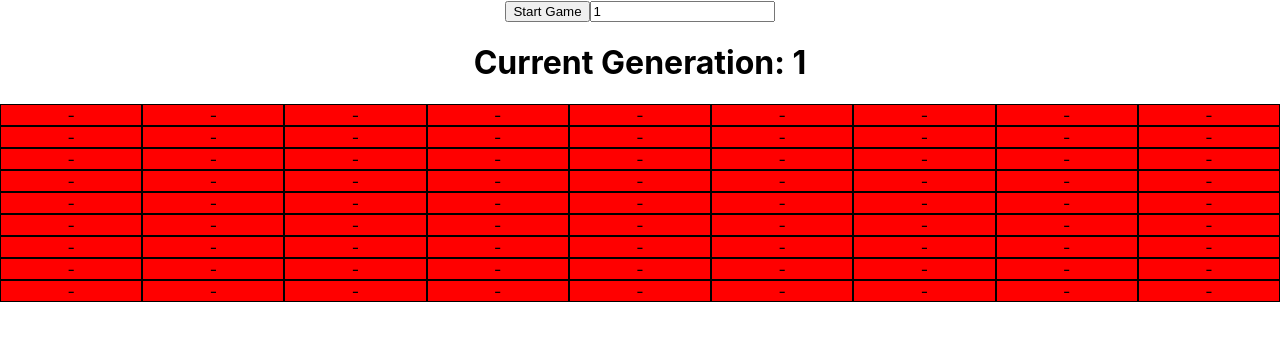
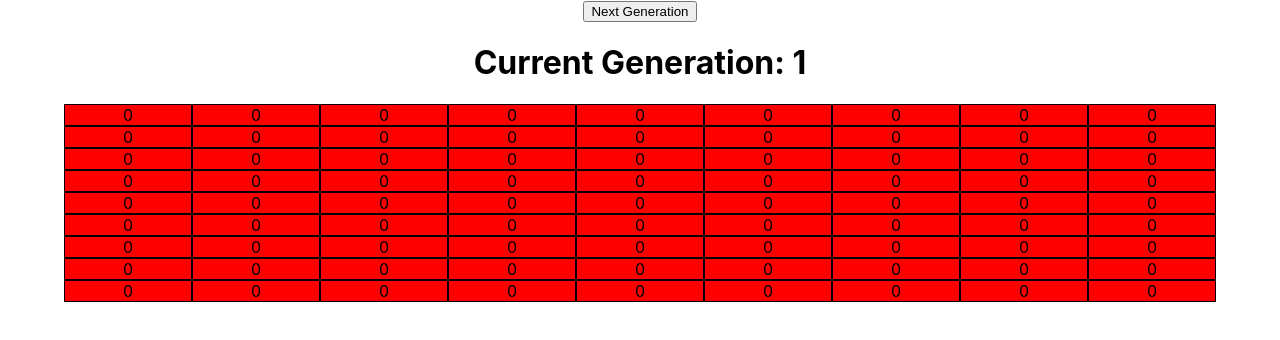
Before and after one commit to DillonRmD/Game-Of-Life-React, a React (Create React App) app: page / in a window 1280 px wide. Shown: the top 340 px of the page. Built offline with nearby package versions, Linux system fonts and the light colour scheme; the HTML template or start-up script is replaced by a standard one.

Commit message:
Restructured how game functions

```diff
--- a/src/App.css
+++ b/src/App.css
@@ -5,6 +5,8 @@
 .grid{
   display:grid;
   grid-template-columns: repeat(9, 1fr);
+  margin-left: 5%;
+  margin-right: 5%;
 }
 
 .row{
--- a/src/App.tsx
+++ b/src/App.tsx
@@ -14,14 +14,11 @@ const App = () => {
         [0, 0, 0, 0, 0, 0, 0, 0, 0],
     ]);
 
-    const [gameStarted, setGameStarted] = useState<boolean>(false);
+    const [currentGeneration, setCurrentGeneration] = useState<number>(1);
     useEffect(() => {
-        if (gameStarted === true) startGame();
-    }, [gameStarted]);
-
-    const [gameText, setGameText] = useState<string>("Start Game");
-    const [gameSpeed, setGameSpeed] = useState<number>(1);
-    const [currentGeneration, setCurrentGeneration] = useState<number>(1);
+        if(currentGeneration < 1)
+            setCurrentGeneration(1);
+    }, [currentGeneration]);
 
     function setGridValue(rowIndex: number, colIndex: number, value: number) {
         //spread operator to set the reference of the grid to newGrid so we can acutally get the state to catch the change
@@ -31,43 +28,19 @@ const App = () => {
     }
 
     function userChangeGridValue(rowIndex: number, colIndex: number) {
-        if (gameStarted === true) return;
-
         //if the value of the current spot on the grid is one then assign a 0 otherwise a 1
         const value = grid[rowIndex][colIndex] === 1 ? 0 : 1;
         setGridValue(rowIndex, colIndex, value);
     }
 
-    function startGamePressed() {
-        if (gameStarted === true) {
-            console.log("Game Started Pressed - Setting to False");
-            setGameText("Start Game");
-            setGameStarted(false);
-        } else if (gameStarted === false) {
-            console.log("Game Started Pressed - Setting to True");
-            setGameText("Stop Game");
-            setGameStarted(true);
-        }
-    }
-
-    function sleep(seconds: number) {
-        return new Promise((r) => setTimeout(r, seconds * 1000));
-    }
-
-    async function startGame() {
-        console.log(`Entered ${gameStarted}`);
-        console.log("Game Started");
-
-        while (gameStarted === true) {
+    function nextGeneration() {
             for (let rowIndex: number = 0; rowIndex < grid.length; rowIndex++) {
                 for (
                     let colIndex: number = 0;
                     colIndex < grid[0].length;
                     colIndex++
                 ) {
-
                     let aliveNeighborCount: number = 0;
-                    console.log("Alive Count", aliveNeighborCount);
 
                     //right
                     if (
@@ -143,22 +116,15 @@ const App = () => {
                     }
                 }
             }
-            await sleep(gameSpeed);
+
             setCurrentGeneration(currentGeneration + 1);
-        }
     }
 
     return (
         <div className="App">
-            <button onClick={startGamePressed} id="">
-                {gameText}
+            <button onClick={() => nextGeneration()} id="">
+                Next Generation
             </button>
-            <input
-                type="number"
-                placeholder="Game Speed (in seconds)"
-                value={gameSpeed}
-                onChange={(e) => setGameSpeed(parseInt(e.target.value) || 1)}
-            ></input>
             <h1>Current Generation: {currentGeneration}</h1>
             <div className="grid">
                 {grid.map((row, rowIndex) => (
@@ -173,7 +139,7 @@ const App = () => {
                                     userChangeGridValue(rowIndex, colIndex)
                                 }
                             >
-                                -
+                                {value}
                             </div>
                         ))}
                     </div>
```
